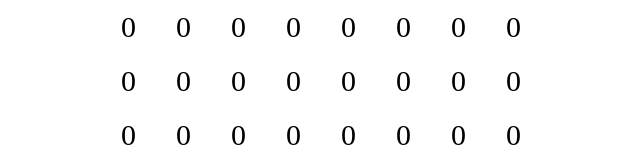
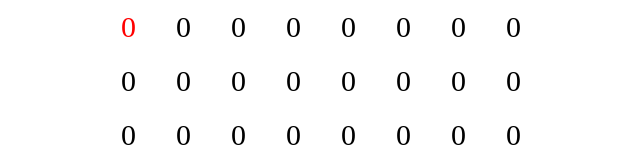
Before and after one commit to redstonerayyy/devio, a Vue app: page / in a window 1280 px wide. Shown: the top 160 px of the page, without its empty margins (319-959 px from the left). Built offline with nearby package versions, Linux system fonts and the light colour scheme.

Commit message:
change color to active element

```diff
--- a/src/ts/components/Digit.vue
+++ b/src/ts/components/Digit.vue
@@ -1,10 +1,13 @@
 <template>
-    <div class="digit">{{ digit }}</div>
+    <div @click="$emit('digitselect', rowindex, bitindex)" class="digit">
+        {{ digit }}
+    </div>
 </template>
 
 <script lang="ts">
 export default {
-    props: ["digit", "active"],
+    props: ["digit", "rowindex", "bitindex"],
+    emits: ["digitselect"],
 };
 </script>
 
--- a/src/ts/components/Grid.vue
+++ b/src/ts/components/Grid.vue
@@ -1,7 +1,16 @@
 <template>
     <div class="flex row-container">
-        <div class="flex row" v-for="row in rows">
-            <Digit v-for="bit in row" :digit="bit" />
+        <div class="flex row" v-for="(row, rowindex) in rows">
+            <Digit
+                v-for="(bit, bitindex) in row"
+                :digit="bit"
+                :style="
+                    makestyle(rowindex == activerow && bitindex == activebit)
+                "
+                :rowindex="rowindex"
+                :bitindex="bitindex"
+                @digitselect="digitselect"
+            />
         </div>
     </div>
 </template>
@@ -13,7 +22,10 @@ export default {
     components: { Digit },
     props: ["number"],
     data() {
-        return {};
+        return {
+            activerow: 0,
+            activebit: 0,
+        };
     },
     computed: {
         numberstring() {
@@ -38,6 +50,14 @@ export default {
         dec2bin(dec: number) {
             return (dec >>> 0).toString(2);
         },
+        digitselect(rowindex: number, bitindex: number) {
+            console.log(rowindex, bitindex);
+            this.activerow = rowindex;
+            this.activebit = bitindex;
+        },
+        makestyle(active: boolean) {
+            return active ? { color: "red" } : { color: "black" };
+        },
     },
 };
 </script>
```
